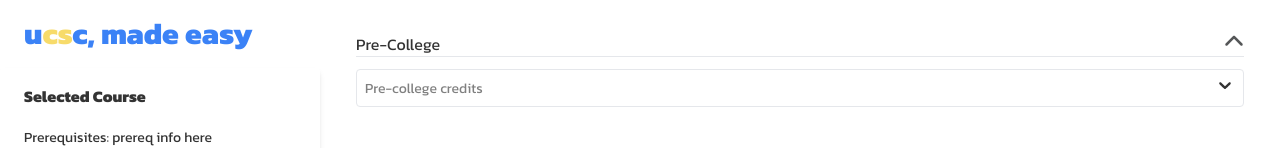
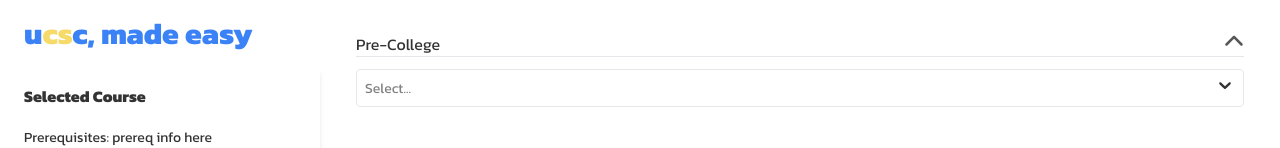
Before and after one commit to nhi1e/ucsc-made-easy-frontend, a React (Vite) app: page / in a window 1280 px wide. Shown: the top 148 px of the page. Built offline with nearby package versions, Linux system fonts and the light colour scheme.

Commit message:
navbar state beginning

```diff
--- a/src/App.jsx
+++ b/src/App.jsx
@@ -53,6 +53,8 @@ export default function App() {
     0, // for credits?
   ]);
 
+  const [apCredit, setAPCredit] = useState([]);
+
   return (
     <>
       <div className="flex">
@@ -63,6 +65,8 @@ export default function App() {
           client_id={client_id}
           satisfied={satisfied}
           setSatisfied={setSatisfied}
+          apCredit={apCredit}
+          setAPCredit={setAPCredit}
         />
       </div>
     </>
--- a/src/components/Credits.jsx
+++ b/src/components/Credits.jsx
@@ -13,7 +13,7 @@ export default function Credits({ satisfied }) {
         </div>
         <div className="w-full rounded-full h-2.5 bg-gray">
           <div
-            className="bg-yellow h-2.5 rounded-full"
+            className="bg-green h-2.5 rounded-full"
             style={{ width: `${Math.min(satisfied[18], 100)}%` }}
           ></div>
         </div>
--- a/src/components/GE.jsx
+++ b/src/components/GE.jsx
@@ -13,7 +13,7 @@ export default function GE({ satisfied }) {
             className={
               satisfied[17][index] !== 1
                 ? "inline-block bg-gray rounded-full px-2 py-1 text-xs font-semibold text-gray-700 mr-1 mb-1 hover:scale-125"
-                : "inline-block bg-yellow rounded-full px-2 py-1 text-xs font-semibold text-gray-700 mr-1 mb-1 hover:scale-125"
+                : "inline-block bg-green rounded-full px-2 py-1 text-xs font-semibold text-gray-700 mr-1 mb-1 hover:scale-125"
             }
           >
             {course.label}
--- a/src/components/Left.jsx
+++ b/src/components/Left.jsx
@@ -7,10 +7,12 @@ export default function Left({
   client_id,
   satisfied,
   setSatisfied,
+  apCredit,
+  setAPCredit,
 }) {
   return (
     <div className="flex-none w-3/4">
-      <Navbar />
+      <Navbar apCredit={apCredit} setAPCredit={setAPCredit} />
       <MainSelect
         courses={courses}
         setCourses={setCourses}
--- a/src/components/Major.jsx
+++ b/src/components/Major.jsx
@@ -71,7 +71,7 @@ export default function Major({ satisfied }) {
             className={
               satisfied[16][index] !== 1
                 ? "inline-block bg-gray rounded-full px-2 py-1 text-xs font-semibold text-gray-700 mr-1 mb-1 hover:scale-125"
-                : "inline-block bg-yellow rounded-full px-2 py-1 text-xs font-semibold text-gray-700 mr-1 mb-1 hover:scale-125"
+                : "inline-block bg-green rounded-full px-2 py-1 text-xs font-semibold text-gray-700 mr-1 mb-1 hover:scale-125"
             }
           >
             {course.label}
--- a/src/components/Navbar.jsx
+++ b/src/components/Navbar.jsx
@@ -43,7 +43,7 @@ const customSelect = {
   }),
 };
 
-export default function Navbar() {
+export default function Navbar({ apCredit, setAPCredit }) {
   const animatedComponents = makeAnimated();
 
   const [collapse, setCollapse] = useState(false);
@@ -67,7 +67,7 @@ export default function Navbar() {
             <Select
               className="multi"
               classNamePrefix="select"
-              placeholder="Pre-college credits"
+              placeholder="Select..."
               options={AP_list}
               components={animatedComponents}
               isMulti
```
